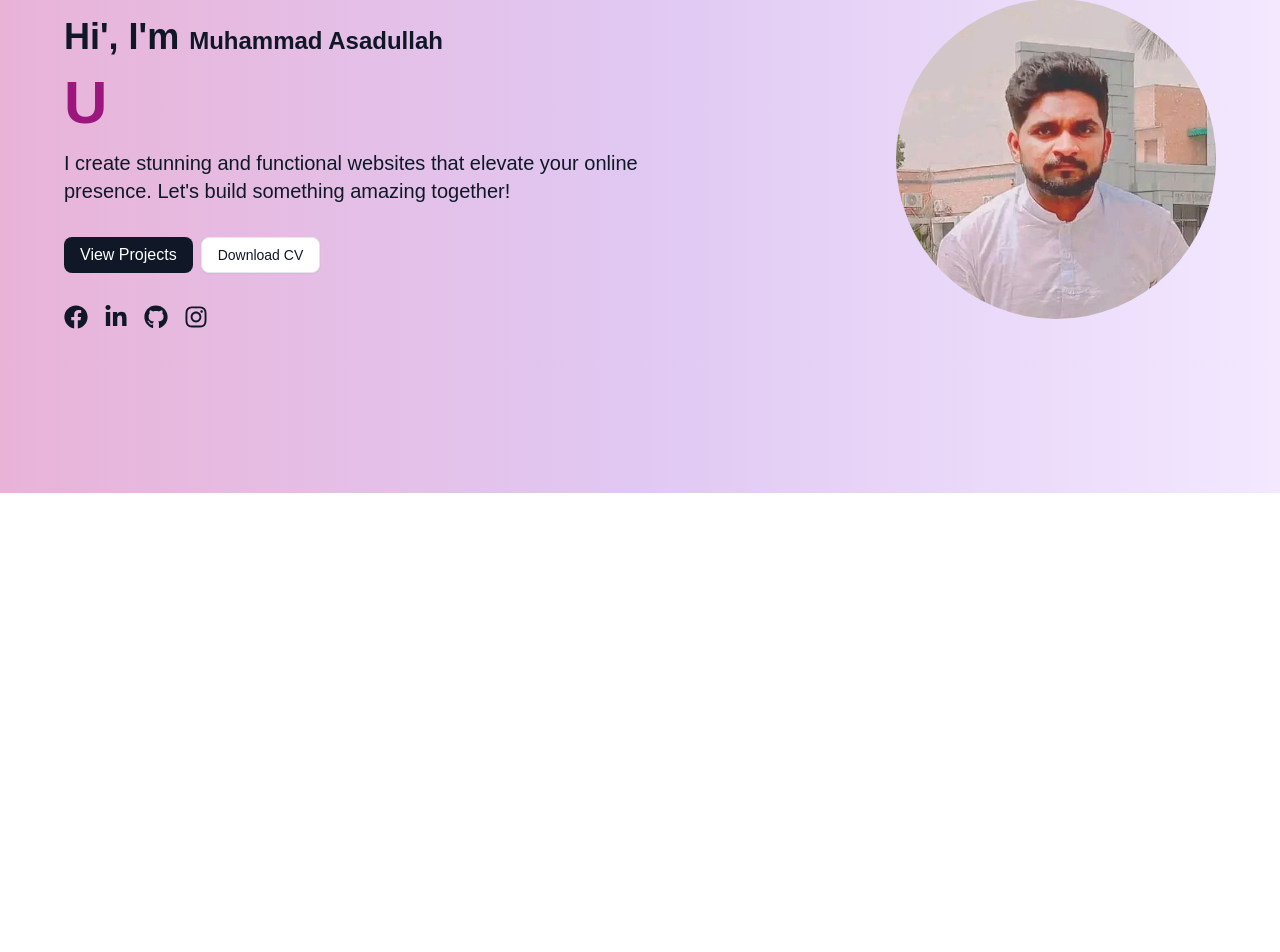
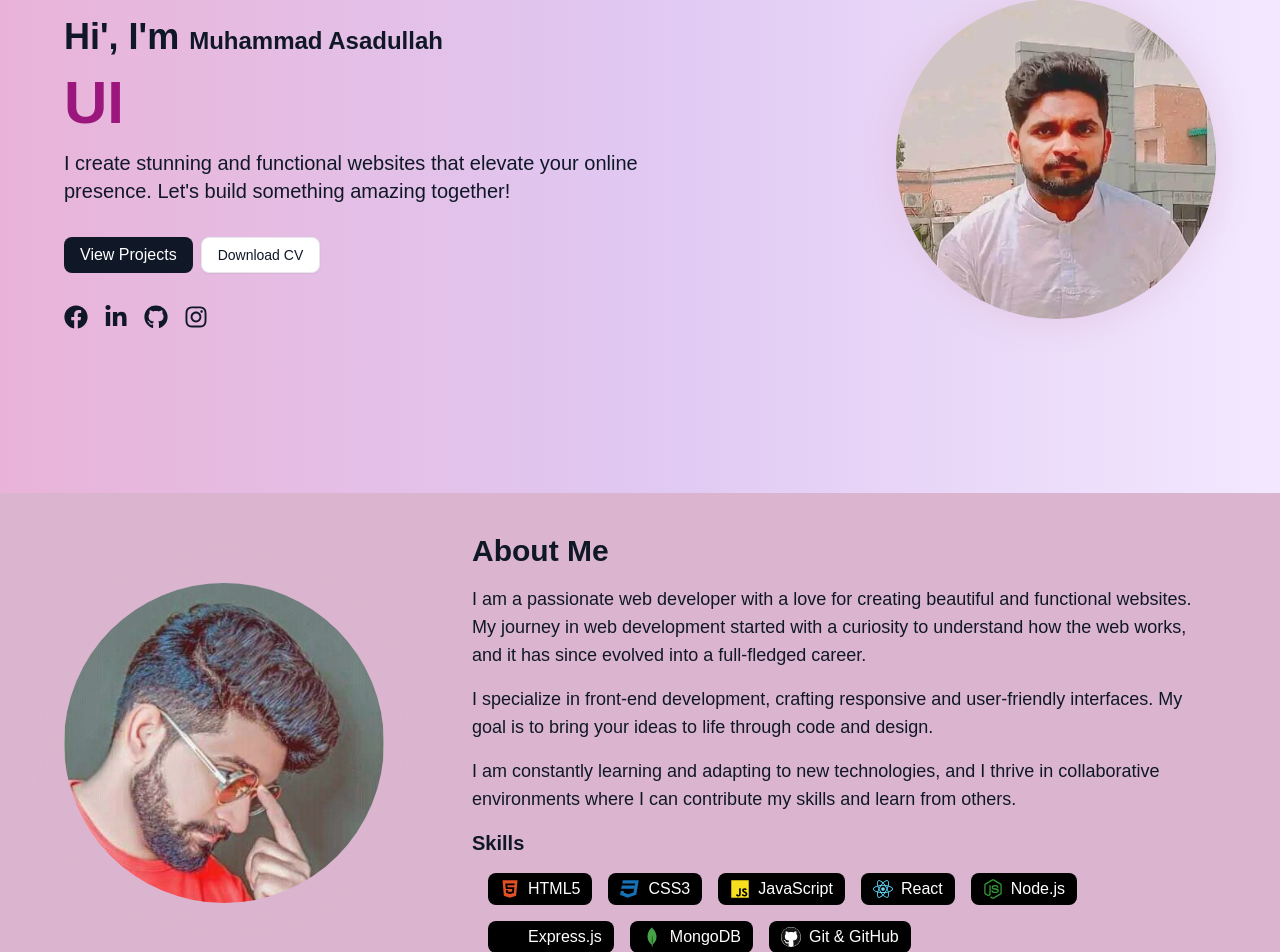
Before and after one commit to Asadullah325/Porfolio, a React (Vite) app in the folder frontend/: page / in a window 1280 px wide. Shown: the part 147-1099 px from the top of the page. Before the commit the page ends 800 px from the top, so only its background shows below. Built offline with nearby package versions, Linux system fonts and the light colour scheme; a web font is replaced by a local one.

Commit message:
About Page Done

```diff
--- /dev/null
+++ b/frontend/src/Sections/AboutMe.jsx
@@ -0,0 +1,95 @@
+import React from 'react'
+import AboutMeImage from '@/assets/About.jpg'
+import { FaCss3, FaGithub, FaHtml5, FaJs, FaNodeJs, FaReact } from "react-icons/fa";
+import { SiExpress, SiMongodb } from "react-icons/si";
+
+const AboutMe = () => {
+    return (
+        <div className="min-h-[70vh]
+            bg-[#dbb5cf] dark:bg-[#3e013a]
+            bg-300 animate-gradient-x
+            text-gray-900 dark:text-white
+        ">
+            <div className="container mx-auto flex flex-col-reverse md:flex-row items-center justify-between h-full py-10 px-4 lg:px-16 space-y-4 md:space-y-0 md:space-x-6">
+
+                {/* Image Section */}
+                <div className="flex flex-col md:w-1/3 items-center justify-center space-y-4 md:items-start">
+                    <img
+                        src={AboutMeImage}
+                        alt="About Me"
+                        className="
+                            w-80 h-80 rounded-full object-cover animate-pulse
+                            shadow-[0_0_40px_rgba(219,181,207,0.6)]
+                            dark:shadow-[0_0_40px_rgba(155,23,126,0.7)]
+                            hover:shadow-[0_0_60px_rgba(219,181,207,0.8)]
+                            dark:hover:shadow-[0_0_60px_rgba(255,105,180,0.9)]
+                            transition-shadow duration-500
+                        "
+                    />
+                </div>
+
+                {/* Text Section */}
+                <div className="flex-1">
+                    <div className="flex flex-col space-y-4">
+                        <h2 className="text-3xl font-bold text-center md:text-left">About Me</h2>
+
+                        <p className="text-lg">
+                            I am a passionate web developer with a love for creating beautiful and functional websites.
+                            My journey in web development started with a curiosity to understand how the web works,
+                            and it has since evolved into a full-fledged career.
+                        </p>
+
+                        <p className="text-lg">
+                            I specialize in front-end development, crafting responsive and user-friendly interfaces.
+                            My goal is to bring your ideas to life through code and design.
+                        </p>
+
+                        <p className="text-lg">
+                            I am constantly learning and adapting to new technologies, and I thrive in collaborative environments where I can contribute my skills and learn from others.
+                        </p>
+
+                        <div className="flex flex-col space-y-2">
+                            <h3 className="text-xl font-semibold mb-4">Skills</h3>
+                            <ul className="list-disc flex flex-wrap gap-4 ml-4">
+                                <li className="flex items-center bg-black dark:bg-[#3e013a] text-white px-3 py-1 rounded-md">
+                                    <FaHtml5 className="text-[#E34F26] mr-2 text-xl" />
+                                    HTML5
+                                </li>
+                                <li className="flex items-center bg-black dark:bg-[#3e013a] text-white px-3 py-1 rounded-md">
+                                    <FaCss3 className="text-[#1572B6] mr-2 text-xl" />
+                                    CSS3
+                                </li>
+                                <li className="flex items-center bg-black dark:bg-[#3e013a] text-white px-3 py-1 rounded-md">
+                                    <FaJs className="text-[#F7DF1E] mr-2 text-xl" />
+                                    JavaScript
+                                </li>
+                                <li className="flex items-center bg-black dark:bg-[#3e013a] text-white px-3 py-1 rounded-md">
+                                    <FaReact className="text-[#61DAFB] mr-2 text-xl" />
+                                    React
+                                </li>
+                                <li className="flex items-center bg-black dark:bg-[#3e013a] text-white px-3 py-1 rounded-md">
+                                    <FaNodeJs className="text-[#339933] mr-2 text-xl" />
+                                    Node.js
+                                </li>
+                                <li className="flex items-center bg-black dark:bg-[#3e013a] text-white px-3 py-1 rounded-md">
+                                    <SiExpress className="text-[#000000] mr-2 text-xl" />
+                                    Express.js
+                                </li>
+                                <li className="flex items-center bg-black dark:bg-[#3e013a] text-white px-3 py-1 rounded-md">
+                                    <SiMongodb className="text-[#47A248] mr-2 text-xl" />
+                                    MongoDB
+                                </li>
+                                <li className="flex items-center bg-black dark:bg-[#3e013a] text-white px-3 py-1 rounded-md">
+                                    <FaGithub className="text-[#181717] bg-white rounded-full mr-2 text-xl" />
+                                    Git & GitHub
+                                </li>
+                            </ul>
+                        </div>
+                    </div>
+                </div>
+            </div>
+        </div>
+    )
+}
+
+export default AboutMe
--- a/frontend/src/Sections/HeroSection.jsx
+++ b/frontend/src/Sections/HeroSection.jsx
@@ -5,29 +5,31 @@ import { Button } from '@/components/ui/button'
 import { FaFacebook, FaGithub, FaInstagram, FaLinkedinIn } from "react-icons/fa";
 import WordAnimate from '@/components/custom/WordAnimate';
 
-
-
 const HeroSection = () => {
     return (
         <>
             <div className="min-h-[80vh]
-        bg-gradient-to-r from-[#e9b3d8] via-[#e0c8f2] to-[#f3e8ff]
-        dark:from-[#9B177E] dark:via-[#4a0040] dark:to-[#0a001f]
-        bg-300 animate-gradient-x text-gray-900 dark:text-white ">
+                bg-gradient-to-r from-[#e9b3d8] via-[#e0c8f2] to-[#f3e8ff]
+                dark:from-[#9B177E] dark:via-[#4a0040] dark:to-[#0a001f]
+                bg-300 animate-gradient-x
+                text-gray-900 dark:text-white
+            ">
                 <div className="container mx-auto flex flex-col space-y-4 items-center md:flex-row justify-between h-full pt-30 pb-10 px-4 lg:px-16">
                     <div className="flex flex-col md:w-2/3 items-center space-y-4 md:items-start">
-                        <h1 className="text-xl font-bold mb-4 text-center md:text-left">Welcome to My World ☪ </h1>
-                        <h1 className="text-4xl font-bold mb-4 text-center md:text-left">Hi', I'm <span className="text-primary text-2xl">Muhammad Asadullah</span></h1>
+                        <h1 className="text-xl font-bold mb-4 text-center md:text-left">Welcome to My World ☪</h1>
+                        <h1 className="text-4xl font-bold mb-4 text-center md:text-left">
+                            Hi', I'm <span className="text-primary text-2xl">Muhammad Asadullah</span>
+                        </h1>
                         <WordAnimate />
                         <p className="md:w-[80%] text-xl text-center md:text-left">
                             I create stunning and functional websites that elevate your online presence.
                             Let's build something amazing together!
                         </p>
                         <div className="flex space-x-2 mt-4">
-                            <Link to="/projects" className="bg-primary text-white py-1 px-4 flex items-center rounded-md dark:text-black">View Projects</Link>
-                            <Button className="" variant="outline">
-                                Download CV
-                            </Button>
+                            <Link to="/projects" className="bg-primary text-white py-1 px-4 flex items-center rounded-md dark:text-black">
+                                View Projects
+                            </Link>
+                            <Button variant="outline">Download CV</Button>
                         </div>
                         <div className="flex space-x-4 mt-4 text-2xl">
                             <a href="https://www.facebook.com/" target="_blank" rel="noopener noreferrer"><FaFacebook /></a>
@@ -36,8 +38,20 @@ const HeroSection = () => {
                             <a href="https://www.instagram.com/" target="_blank" rel="noopener noreferrer"><FaInstagram /></a>
                         </div>
                     </div>
+
                     <div className="flex items-center justify-center">
-                        <img src={HeroImage} alt="Hero" className="w-80 h-80 rounded-full object-cover animate-pulse" />
+                        <img
+                            src={HeroImage}
+                            alt="Hero"
+                            className="
+                                w-80 h-80 rounded-full object-cover animate-pulse
+                                shadow-[0_0_40px_rgba(219,181,207,0.6)]
+                                dark:shadow-[0_0_40px_rgba(155,23,126,0.7)]
+                                hover:shadow-[0_0_60px_rgba(219,181,207,0.8)]
+                                dark:hover:shadow-[0_0_60px_rgba(255,105,180,0.9)]
+                                transition-shadow duration-500
+                            "
+                        />
                     </div>
                 </div>
             </div>
--- a/frontend/src/components/custom/WordAnimate.jsx
+++ b/frontend/src/components/custom/WordAnimate.jsx
@@ -54,7 +54,7 @@ const WordAnimate = () => {
   return (
     <h1
       ref={textRef}
-      className="text-4xl md:text-6xl font-bold mb-4 text-center md:text-left text-[#9B177E] dark:text-[#0a001f] min-h-[60px]"
+      className="text-4xl md:text-6xl font-bold mb-4 text-center md:text-left text-[#9B177E] dark:text-[#FF69B4] min-h-[60px]"
     />
   );
 };
--- a/frontend/src/pages/Home.jsx
+++ b/frontend/src/pages/Home.jsx
@@ -1,3 +1,4 @@
+import AboutMe from "@/Sections/AboutMe";
 import HeroSection from "@/Sections/HeroSection";
 import React from "react";
 
@@ -7,6 +8,7 @@ const Home = () => {
     return (
         <>
             <HeroSection />
+            <AboutMe />
         </>
     );
 };
```
Also changed, not shown: frontend/src/assets/About.jpg (added).
